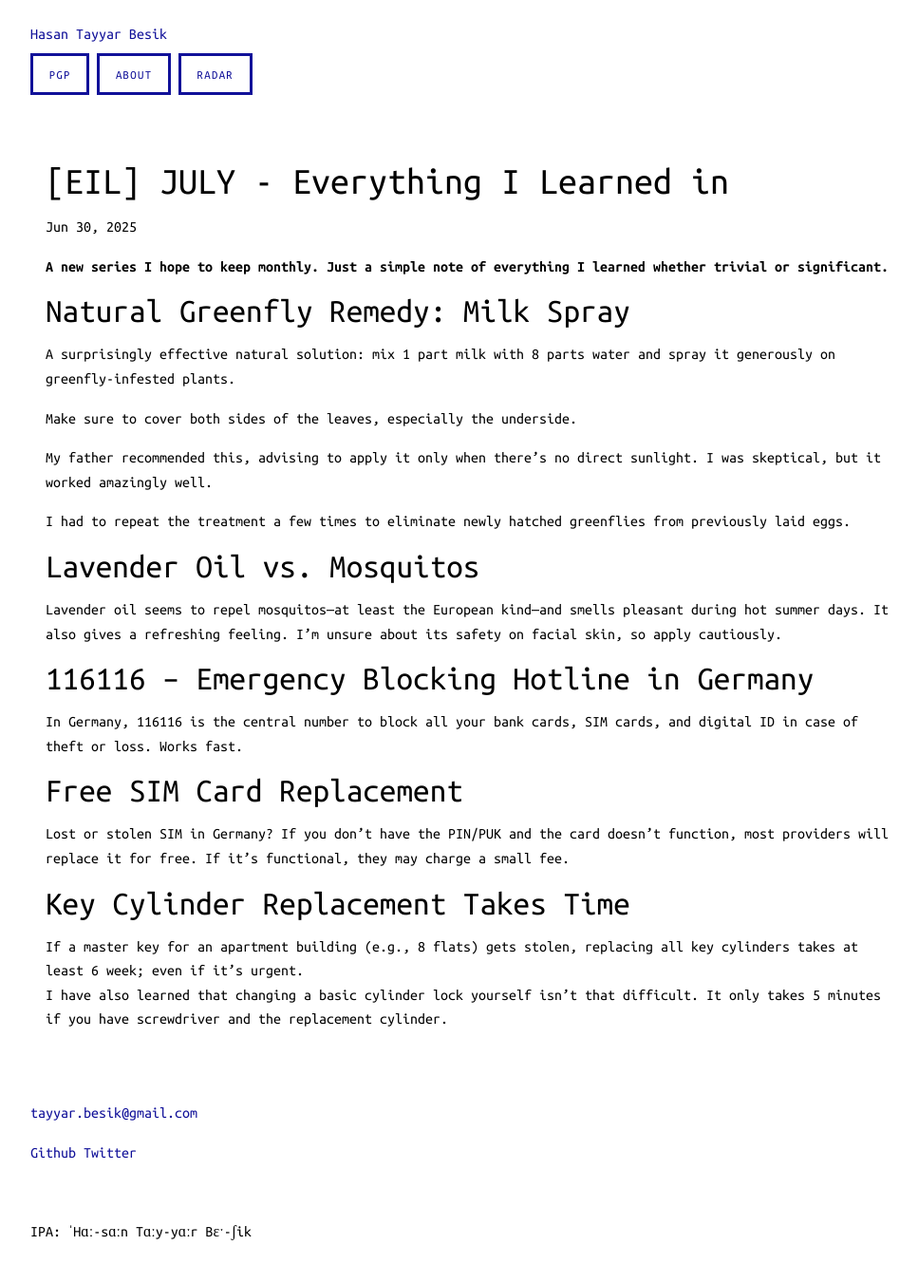
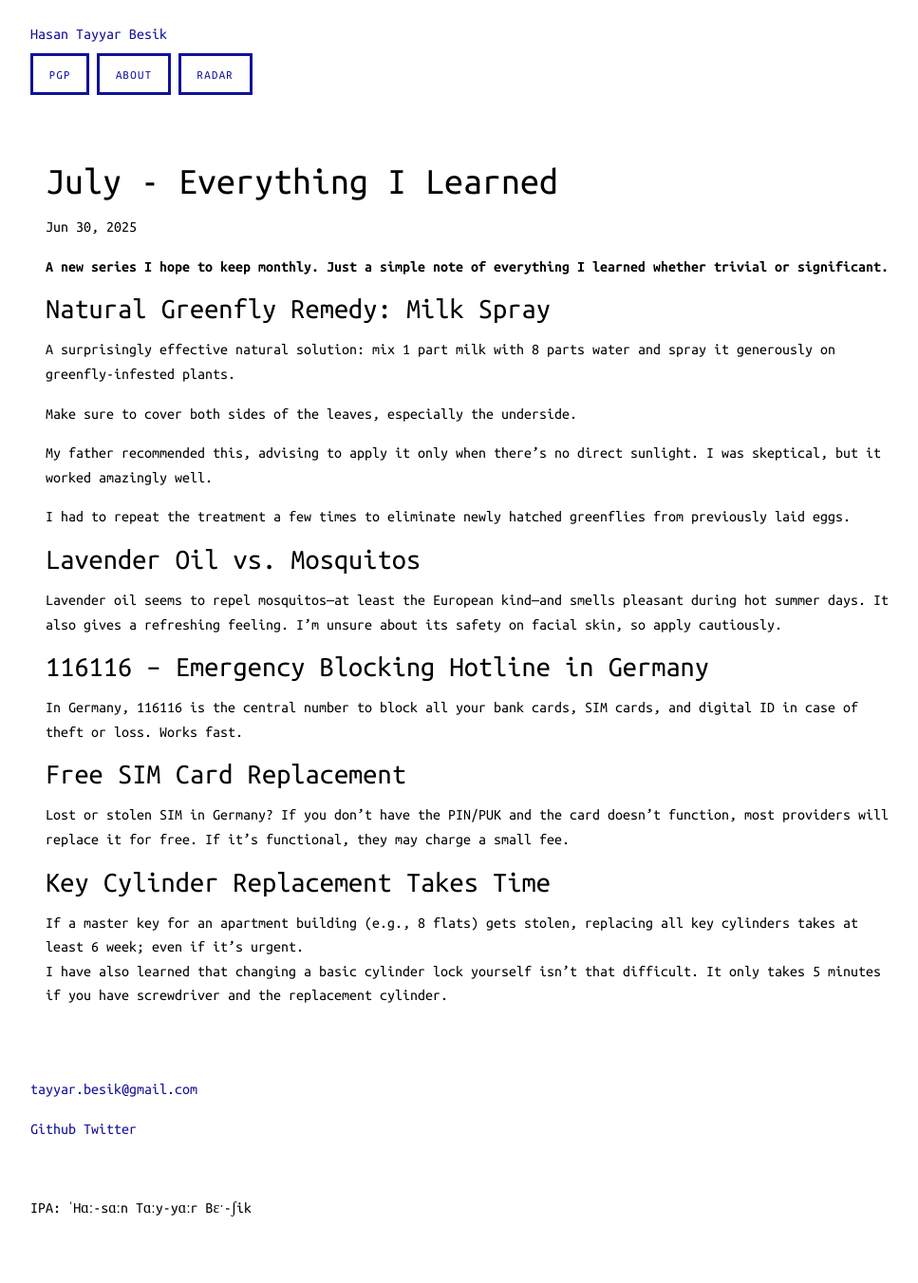
Before and after one commit to hasantayyar/hasantayyar.net, a Jekyll site: the page built from _posts/2025-06-30-everything-i-learned.md, in a window 1280 px wide. Shown: the whole page at 95% size, without its empty margins (144-1111 px from the left). Built offline with Jekyll 4.4.1, drawn with Linux system fonts in a browser that asks for light colours; Markdown is read by kramdown in place of the engine named in the settings; after the commit the page ends 1326 px from its top, so only the background shows below that.

Commit message:
Update 2025-06-30-everything-i-learned.md

```diff
--- a/_posts/2025-06-30-everything-i-learned.md
+++ b/_posts/2025-06-30-everything-i-learned.md
@@ -1,6 +1,6 @@
 ---
 layout: post
-title:  "[EIL] JULY - Everything I Learned in"
+title:  "July - Everything I Learned"
 date:   2025-06-30 10:00:00
 categories: EIL
 ---
@@ -8,7 +8,7 @@ categories: EIL
 
 **A new series I hope to keep monthly. Just a simple note of everything I learned whether trivial or significant.**
 
-## Natural Greenfly Remedy: Milk Spray
+### Natural Greenfly Remedy: Milk Spray
 
 A surprisingly effective natural solution:
 mix 1 part milk with 8 parts water and spray it generously on greenfly-infested plants.
@@ -19,21 +19,21 @@ My father recommended this, advising to apply it only when there’s no direct s
 
 I had to repeat the treatment a few times to eliminate newly hatched greenflies from previously laid eggs.
 
-## Lavender Oil vs. Mosquitos
+### Lavender Oil vs. Mosquitos
 
 Lavender oil seems to repel mosquitos—at least the European kind—and smells pleasant during hot summer days.
 It also gives a refreshing feeling. I’m unsure about its safety on facial skin, so apply cautiously.
 
-## 116116 – Emergency Blocking Hotline in Germany
+### 116116 – Emergency Blocking Hotline in Germany
 
 In Germany, 116116 is the central number to block all your bank cards, SIM cards, and digital ID in case of theft or loss. Works fast.
 
-## Free SIM Card Replacement
+### Free SIM Card Replacement
 
 Lost or stolen SIM in Germany? If you don’t have the PIN/PUK and the card doesn’t function, most providers will replace it for free.
 If it's functional, they may charge a small fee.
 
-## Key Cylinder Replacement Takes Time
+### Key Cylinder Replacement Takes Time
 
 If a master key for an apartment building (e.g., 8 flats) gets stolen, replacing all key cylinders takes at least 6 week; even if it’s urgent.
 I have also learned that changing a basic cylinder lock yourself isn’t that difficult. It only takes 5 minutes if you have screwdriver and the replacement cylinder.
```
